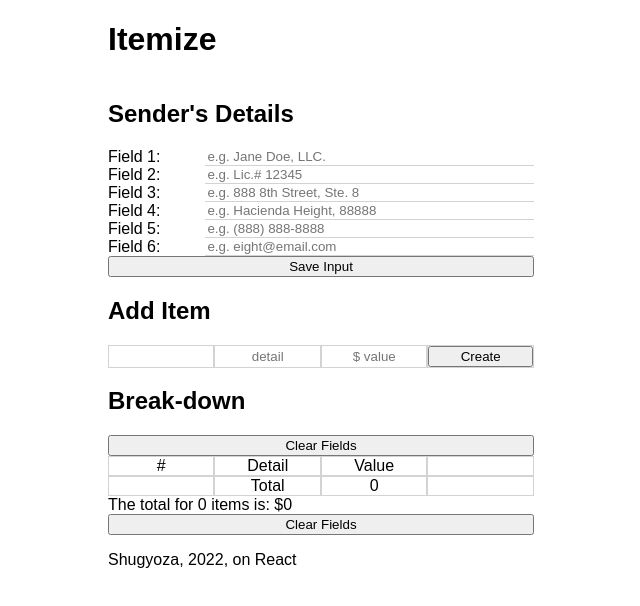
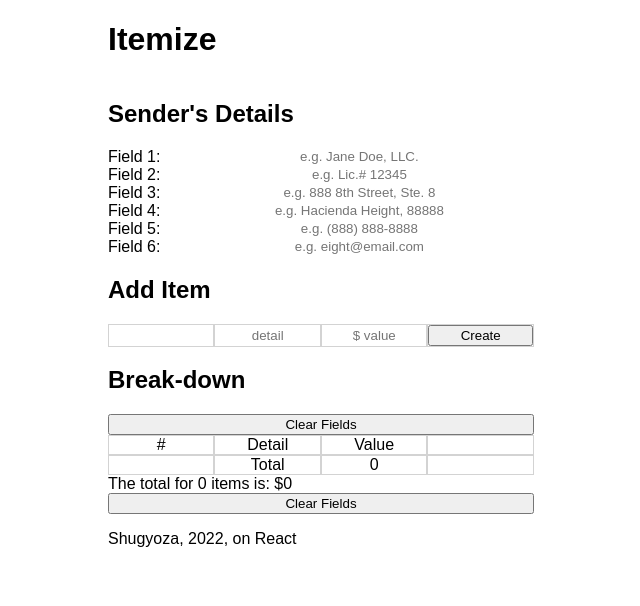
Before and after one commit to shugyoza/break-it-down, a React (Create React App) app in the folder client/: page / in a window 1280 px wide. Shown: the top 606 px of the page, without its empty margins (319-959 px from the left). Built offline with nearby package versions, Linux system fonts and the light colour scheme.

Commit message:
added problem into README, localStorage works on Sender component whenever user modify the fields' value.

```diff
--- a/client/src/App.js
+++ b/client/src/App.js
@@ -5,13 +5,22 @@ import From from './From';
 import ItemAdd from'./ItemAdd';
 
 const LOCAL_STORAGE_KEY_ITEMS = 'itemizeApp.items';
-const LOCAL_STORAGE_KEY_TOTAL = 'itemizeApp.total'
+const LOCAL_STORAGE_KEY_TOTAL = 'itemizeApp.total';
+const LOCAL_STORAGE_KEY_SENDER = 'itemizeApp.sender';
 
 function App(props) {
   const [items, setItems] = useState([]);
   const [total, setTotal] = useState(0);
+  const [sender, setSender] = useState([]);
 
   const containerRef = useRef();
+
+  // getItem and setItem are prescribed method for working with local storage
+  // setItem(): method to add a key: value to localStorage;
+  // getItem(): method to get an item from localStorage using the key;
+  // removeItem(): method to delete an item from  localStorage based on its key;
+  // clear(): method to delete all instances of localStorage;
+  // key(): when we supply a number, it aids in the retrieval of a localStorage key.
 
   useEffect(() => {
     const storedItems = JSON.parse(localStorage.getItem(LOCAL_STORAGE_KEY_ITEMS));
@@ -30,6 +39,15 @@ function App(props) {
   useEffect(() => {
     localStorage.setItem(LOCAL_STORAGE_KEY_TOTAL, JSON.stringify(total))
   }, [total]);
+
+  useEffect(() => {
+    const storedSender = JSON.parse(localStorage.getItem(LOCAL_STORAGE_KEY_SENDER));
+    if (storedSender) setSender(storedSender);
+  }, []);
+
+  useEffect(() => {
+    localStorage.setItem(LOCAL_STORAGE_KEY_SENDER, JSON.stringify(sender))
+  }, [sender]);
 
   function clickClearFields() {
     const newItems = [];
@@ -53,16 +71,16 @@ function App(props) {
 }
 
   function save(e) {
-    console.log(e.target.id)
+    // console.log(e.target.id)
     // TODO set all editables false, save all text to item, and only set current's editables as true, if there is
 
   }
 
   return (
     <div onClick={save} ref={containerRef} className={'container'}>
-      <p className='title noprint'><h1>Itemize</h1></p>
-      <From />
-      <p className='noprint'><h2>Add Item</h2></p>
+      <h1 className='title noprint'>Itemize</h1>
+      <From setSender={setSender} sender={sender} />
+      <h2 className='noprint'>Add Item</h2>
       <div className='tr'>
         <ItemAdd setItems={props.setItems} setTotal={props.setTotal} />
       </div>
--- a/client/src/From.js
+++ b/client/src/From.js
@@ -1,20 +1,29 @@
-import React, {useState, useRef} from 'react';
+import React, {useState, useRef, useEffect} from 'react';
 
-export default function From(props) {
+export default function From({sender, setSender}) {
 
-    const [line1, setLine1] = useState('');
-    const [line2, setLine2] = useState('');
-    const [line3, setLine3] = useState('');
-    const [line4, setLine4] = useState('');
-    const [line5, setLine5] = useState('');
-    const [line6, setLine6] = useState('');
+    const lineDefault = '';
+    const [line1, setLine1] = useState(lineDefault);
+    const [line2, setLine2] = useState(lineDefault);
+    const [line3, setLine3] = useState(lineDefault);
+    const [line4, setLine4] = useState(lineDefault);
+    const [line5, setLine5] = useState(lineDefault);
+    const [line6, setLine6] = useState(lineDefault);
 
-    const [editable1, setEditable1] = useState(false);
-    const [editable2, setEditable2] = useState(false);
-    const [editable3, setEditable3] = useState(false);
-    const [editable4, setEditable4] = useState(false);
-    const [editable5, setEditable5] = useState(false);
-    const [editable6, setEditable6] = useState(false);
+    const editableDefault = true;
+    const [editable1, setEditable1] = useState(editableDefault);
+    const [editable2, setEditable2] = useState(editableDefault);
+    const [editable3, setEditable3] = useState(editableDefault);
+    const [editable4, setEditable4] = useState(editableDefault);
+    const [editable5, setEditable5] = useState(editableDefault);
+    const [editable6, setEditable6] = useState(editableDefault);
+
+    const [alpha1, setAlpha1] = useState(line1);
+    const [alpha2, setAlpha2] = useState(line2);
+    const [alpha3, setAlpha3] = useState(line3);
+    const [alpha4, setAlpha4] = useState(line4);
+    const [alpha5, setAlpha5] = useState(line5);
+    const [alpha6, setAlpha6] = useState(line6);
 
     const field1Ref = useRef();
     const field2Ref = useRef();
@@ -37,51 +46,193 @@ export default function From(props) {
     const placeholder5 = 'e.g. (888) 888-8888';
     const placeholder6 = 'e.g. eight@email.com';
 
+    const input1 = (e) => setAlpha1(e.target.value);
+    const input2 = (e) => setAlpha2(e.target.value);
+    const input3 = (e) => setAlpha3(e.target.value);
+    const input4 = (e) => setAlpha4(e.target.value);
+    const input5 = (e) => setAlpha5(e.target.value);
+    const input6 = (e) => setAlpha6(e.target.value);
 
 
-    function addItem(e) {
-        const inputLine1 = field1Ref.current.value;
-        const inputLine2 = field2Ref.current.value;
-        const inputLine3 = field3Ref.current.value;
-        const inputLine4 = field4Ref.current.value;
-        const inputLine5 = field5Ref.current.value;
-        const inputLine6 = field6Ref.current.value;
+    // save whatever typed in the input field for name into database
+    const saveInput = (e) => {
+        const n = e.target.id[e.target.id.length - 1];
+        if (n === '1') {
+            setLine1(alpha1);
+            setEditable1((prevEditable) => !prevEditable);
+            setAlpha1(line1);
+            setSender((prevSender) => {
+                const newSender = JSON.parse(JSON.stringify(prevSender));
+                const newLine = {text: alpha1, editable: editable1};
+                newSender[n - 0 - 1] = newLine;
+                return newSender;
+            });
+            return;
+        }
+        else if (n === '2') {
+            setLine2(alpha2);
+            setEditable2((prevEditable) => !prevEditable);
+            setAlpha2(line2);
+            setSender((prevSender) => {
+                const newSender = JSON.parse(JSON.stringify(prevSender));
+                const newLine = {text: alpha2, editable: editable2};
+                newSender[n - 0 - 1] = newLine;
+                return newSender;
+            });
+            return;
+        }
+        else if (n === '3') {
+            setLine3(alpha3);
+            setEditable3((prevEditable) => !prevEditable);
+            setAlpha3(line3);
+            setSender((prevSender) => {
+                const newSender = JSON.parse(JSON.stringify(prevSender));
+                const newLine = {text: alpha3, editable: editable3};
+                newSender[n - 0 - 1] = newLine;
+                return newSender;
+            });
+            return;
+        }
+        else if (n === '4') {
+            setLine4(alpha4);
+            setEditable4((prevEditable) => !prevEditable);
+            setAlpha4(line4);
+            setSender((prevSender) => {
+                const newSender = JSON.parse(JSON.stringify(prevSender));
+                const newLine = {text: alpha4, editable: editable4};
+                newSender[n - 0 - 1] = newLine;
+                return newSender;
+            });
+            return;
+        }
+        else if (n === '5') {
+            setLine5(alpha5);
+            setEditable5((prevEditable) => !prevEditable);
+            setAlpha5(line5);
+            setSender((prevSender) => {
+                const newSender = JSON.parse(JSON.stringify(prevSender));
+                const newLine = {text: alpha5, editable: editable5};
+                newSender[n - 0 - 1] = newLine;
+                return newSender;
+            });
+            return;
+        }
+        else if (n === '6') {
+            setLine6(alpha6);
+            setEditable6((prevEditable) => !prevEditable);
+            setAlpha6(line6);
+            setSender((prevSender) => {
+                const newSender = JSON.parse(JSON.stringify(prevSender));
+                const newLine = {text: alpha6, editable: editable6};
+                newSender[n - 0 - 1] = newLine;
+                return newSender;
+            });
+            return;
+        }
+        return;
 
-        if (inputLine1 === '' || inputLine2 === '' || inputLine3 === '') return;
-        // setItems((prevItems) => [...prevItems, {id: newID, name: {text: inputName, editable: false}, val: {text: inputVal, editable: false}}])
-        // setTotal((prevTotal) => prevTotal - 0 + (inputVal - 0))
-        // itemNameRef.current.value = itemValRef.current.value = null;
+        // // if the user submitted a blank input field for the name, do nothing
+        // if (!updateNameRef.current.value.length) return;
+        // // grab the value from the input field
+        // const newName = updateNameRef.current.value;
+        // // change the state for name
+        // // create a deep copy of item
+        // const newItem = JSON.parse(JSON.stringify(item));
+        // // change the name.text value into newName
+        // newItem.name.text = newName;
+        // // revert the element into a regular element (not an input field)
+        // setNameField(false);
+        // // change the name's editable state back to false
+        // newItem.name.editable = false;
+        // // create a deep copy of items;
+        // const newItems = JSON.parse(JSON.stringify(items));
+        // // reassign the item object at that index with this newItem we created
+        // newItems[idx] = newItem;
+        // // save the modified items into the state
+        // setItems(newItems);
+        // // reset the input field value
+        // setAlphaName(newName);
+    }
+
+    const update = (e) => {
+        const n = e.target.id[e.target.id.length - 1];
+        if (n === '1') return setEditable1((prevEditable) => !prevEditable);
+        else if (n === '2') return setEditable2((prevEditable) => !prevEditable);
+        else if (n === '3') return setEditable3((prevEditable) => !prevEditable);
+        else if (n === '4') return setEditable4((prevEditable) => !prevEditable);
+        else if (n === '5') return setEditable5((prevEditable) => !prevEditable);
+        else if (n === '6') return setEditable6((prevEditable) => !prevEditable);
+        return;
     }
 
     return (
     <section className='from'><h2 className='noprint'>Sender's Details</h2>
         <div className='noprint'></div>
         <div className='label-input tr'>
-            <label className='noprint' for='field-1'>{label1}:</label>
-            <input id='field-1' name='name' className='value' ref={field1Ref} type='text' placeholder={placeholder1} />
+            <label className='noprint' htmlFor='field-1'>{label1}:</label>
+            {!editable1 ?
+                (<button id='btn-1' onClick={update}>{line1}</button>) :
+                (<div className='tr'>
+                    <input id='field-1' name='field-1' className='value' ref={field1Ref} onChange={input1} type='text' placeholder={placeholder1} />
+                    {alpha1 ? <button id='save-field-1' className='btn-save' onClick={saveInput} >Save</button> : null}
+                </div>
+                )
+            }
         </div>
         <div className='label-input tr'>
-            <label className='noprint' for='field-2'>{label2}:</label>
-            <input id='field-2' className='value' ref={field2Ref} type='text' placeholder={placeholder2}/>
+            <label className='noprint' htmlFor='field-2'>{label2}:</label>
+            {!editable2 ?
+                (<button id='btn-2' onClick={update}>{line2}</button>) :
+                (<div className='tr'>
+                    <input id='field-2' name='field-2' className='value' ref={field2Ref} onChange={input2} type='text' placeholder={placeholder2} />
+                    {alpha2 ? <button id='save-field-2' className='btn-save' onClick={saveInput} >Save</button> : null}
+                </div>
+                )
+            }
         </div>
         <div className='label-input tr'>
-            <label className='noprint' for='field-3'>{label3}:</label>
-            <input id='field-3' className='value' ref={field3Ref} type='text' placeholder={placeholder3}/>
+            <label className='noprint' htmlFor='field-3'>{label3}:</label>
+            {!editable3 ?
+                (<button id='btn-3' onClick={update}>{line3}</button>) :
+                (<div className='tr'>
+                    <input id='field-3' name='field-3' className='value' ref={field3Ref} onChange={input3} type='text' placeholder={placeholder3} />
+                    {alpha3 ? <button id='save-field-3' className='btn-save' onClick={saveInput} >Save</button> : null}
+                </div>
+                )
+            }
         </div>
         <div className='label-input tr'>
-            <label className='noprint' for='field-4'>{label4}:</label>
-            <input id='field-4' className='value' ref={field4Ref} type='text' placeholder={placeholder4}/>
+            <label className='noprint' htmlFor='field-4'>{label4}:</label>
+            {!editable4 ?
+                (<button id='btn-4' onClick={update}>{line4}</button>) :
+                (<div className='tr'>
+                    <input id='field-4' name='field-4' className='value' ref={field4Ref} onChange={input4} type='text' placeholder={placeholder4} />
+                    {alpha4 ? <button id='save-field-4' className='btn-save' onClick={saveInput} >Save</button> : null}
+                </div>
+                )
+            }
         </div>
         <div className='label-input tr'>
-            <label className='noprint' for='field-5'>{label5}:</label>
-            <input id='field-5' className='value' ref={field5Ref} type='text' placeholder={placeholder5}/>
+            <label className='noprint' htmlFor='field-5'>{label5}:</label>
+            {!editable5 ?
+                (<button id='btn-5' onClick={update}>{line5}</button>) :
+                (<div className='tr'>
+                    <input id='field-5' name='field-5' className='value' ref={field5Ref} onChange={input5} type='text' placeholder={placeholder5} />
+                    {alpha5 ? <button id='save-field-5' className='btn-save' onClick={saveInput} >Save</button> : null}
+                </div>
+                )
+            }
         </div>
         <div className='label-input tr'>
-            <label className='noprint' for='field-6'>{label6}:</label>
-            <input id='field-6' className='value' ref={field6Ref} type='text' placeholder={placeholder6}/>
-        </div>
-        <div className='noprint'>
-            <button className='noprint add-item' onClick={addItem}>Save Input</button>
+            <label className='noprint' htmlFor='field-6'>{label6}:</label>
+            {!editable6 ?
+                (<button id='btn-6' onClick={update}>{line6}</button>) :
+                (<div className='tr'>
+                    <input id='field-6' name='field-6' className='value' ref={field6Ref} onChange={input6} type='text' placeholder={placeholder6} />
+                    {alpha6 ? <button id='save-field-6' className='btn-save' onClick={saveInput} >Save</button> : null}
+                </div>
+                )
+            }
         </div>
     </section>
   )}
--- a/client/src/index.css
+++ b/client/src/index.css
@@ -38,7 +38,7 @@ section.from {
 }
 
 .label-input > label {
-  width: 30%;
+  width: 22%;
 }
 
 .label-input > input.value {
@@ -67,6 +67,10 @@ section.from {
 
 button {
   width: 100%;
+}
+
+button.btn-save {
+  width: 18%;
 }
 
 .value {
```
Also changed, not shown: 1 other file (tests, documents, lock files or other folders).
